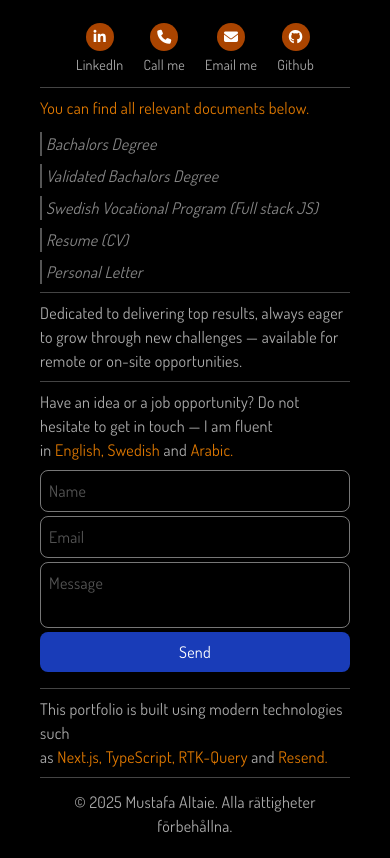
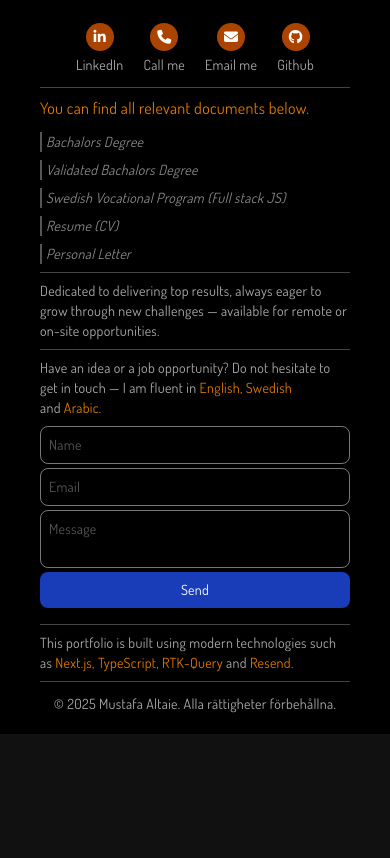
Before and after one commit to MustafaAltaie/portfolio-english, a Next.js app: page / in a window 390 px wide. Shown: the part 3740-4598 px from the top of the page. After the commit the page ends 4474 px from the top, so only its background shows below. Built offline with nearby package versions, Linux system fonts and the light colour scheme; no server answers.

Commit message:
footer minor changes

```diff
--- a/src/app/components/Footer/Footer.tsx
+++ b/src/app/components/Footer/Footer.tsx
@@ -60,39 +60,39 @@ const Footer = () => {
                 <div className='border-b-thin pb-2 mb-2'>
                     <p className='mb-3'><span>You can find all relevant documents below.</span></p>
                     <ul className='flex flex-col gap-2'>
-                        <li className='italic pl-1'>Bachalors Degree</li>
-                        <li className='italic pl-1'>Validated Bachalors Degree</li>
-                        <li className='italic pl-1'>Swedish Vocational Program (Full stack JS)</li>
-                        <li className='italic pl-1'>Resume (CV)</li>
-                        <li className='italic pl-1'>Personal Letter</li>
+                        <li className='italic pl-1 text-sm'>Bachalors Degree</li>
+                        <li className='italic pl-1 text-sm'>Validated Bachalors Degree</li>
+                        <li className='italic pl-1 text-sm'>Swedish Vocational Program (Full stack JS)</li>
+                        <li className='italic pl-1 text-sm'>Resume (CV)</li>
+                        <li className='italic pl-1 text-sm'>Personal Letter</li>
                     </ul>
                 </div>
                 {/* Middle */}
                 <div className='lg:flex lg:gap-20 pb-2 lg:pb-0 border-b-thin'>
                     <div className='lg:w-1/2 lg:flex lg:flex-col lg:justify-center'>
-                        <p className='mb-2 pb-2 border-b-thin'>Dedicated to delivering top results, always eager to grow through new challenges — available for remote or on-site opportunities.</p>
-                        <p className='mb-2'>Have an idea or a job opportunity? Do not hesitate to get in touch — I am fluent in
+                        <p className='mb-2 pb-2 border-b-thin text-sm'>Dedicated to delivering top results, always eager to grow through new challenges — available for remote or on-site opportunities.</p>
+                        <p className='mb-2 text-sm'>Have an idea or a job opportunity? Do not hesitate to get in touch — I am fluent in
                             <span> English, </span>
                             <span>Swedish</span> and
                             <span> Arabic.</span>
                         </p>
                     </div>
                     <form onSubmit={handleSendMessage} className='flex flex-col gap-1 mb-2 lg:w-1/2'>
-                        <input className='p-2 rounded-lg lg:p-1' type="text" name='name' placeholder='Name' value={message.name} onChange={handlePrepareMessage} />
-                        <input className='p-2 rounded-lg lg:p-1' type="text" name='email' placeholder='Email' value={message.email} onChange={handlePrepareMessage} />
-                        <textarea className='p-2 rounded-lg lg:p-1' name="message" placeholder='Message' value={message.message} onChange={handlePrepareMessage}></textarea>
-                        <button type='submit' className='bg-blue-800 p-2 text-white rounded-lg'>Send</button>
+                        <input className='p-2 rounded-lg lg:p-1 text-sm' type="text" name='name' placeholder='Name' value={message.name} onChange={handlePrepareMessage} />
+                        <input className='p-2 rounded-lg lg:p-1 text-sm' type="text" name='email' placeholder='Email' value={message.email} onChange={handlePrepareMessage} />
+                        <textarea className='p-2 rounded-lg lg:p-1 text-sm' name="message" placeholder='Message' value={message.message} onChange={handlePrepareMessage}></textarea>
+                        <button type='submit' className='bg-blue-800 p-2 text-white rounded-lg text-sm'>Send</button>
                     </form>
                 </div>
                 {/* Lower */}
                 <div>
-                    <p className='border-b-thin pb-2 mt-2'>This portfolio is built using modern technologies such as
+                    <p className='border-b-thin pb-2 mt-2 text-sm'>This portfolio is built using modern technologies such as
                         <span> Next.js, </span>
                         <span>TypeScript, </span>
                         <span>RTK-Query </span>and
                         <span> Resend.</span>
                     </p>
-                    <h5 className='pb-5 pt-3 text-center'>© 2025 Mustafa Altaie. Alla rättigheter förbehållna.</h5>
+                    <h5 className='pb-5 pt-3 text-center text-sm'>© 2025 Mustafa Altaie. Alla rättigheter förbehållna.</h5>
                 </div>
             </div>
         </footer>
```
